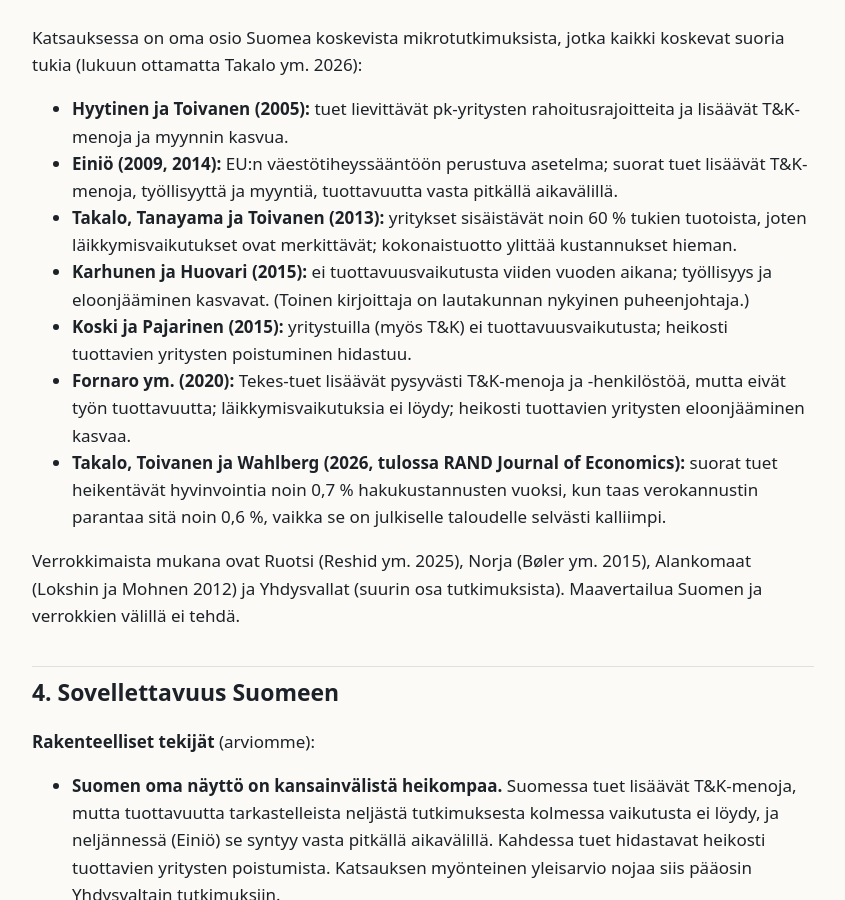
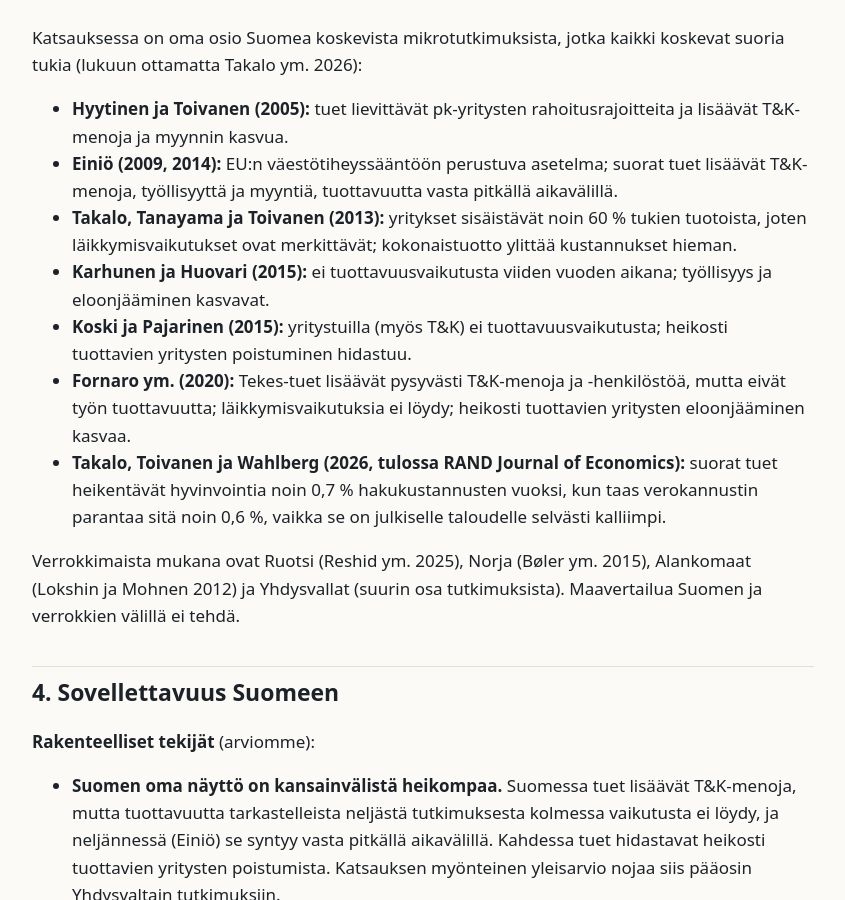
Before and after one commit to tuottavuuslautakunta/tutka, a Jekyll site: the page built from _tutkimukset/2026-08-20-labore-tk-politiikan-vaikutukset.md, in a window 1280 px wide and 900 px high, scrolled down 3912 px. Shown: the whole window, without its empty margins (81-926 px from the left). Built offline with Jekyll 4.4.1, drawn with Linux system fonts in a browser that asks for light colours.

Commit message:
Poista maininta lautakunnan puheenjohtajasta Labore-analyysistä
Co-Authored-By: Claude Opus 5.5 <noreply@anthropic.com>
Claude-Session: https://claude.ai/code/session_01NjZurEMh9AAtTXJqucf5cb

```diff
--- a/_tutkimukset/2026-08-20-labore-tk-politiikan-vaikutukset.md
+++ b/_tutkimukset/2026-08-20-labore-tk-politiikan-vaikutukset.md
@@ -80,7 +80,7 @@ Katsauksessa on oma osio Suomea koskevista mikrotutkimuksista, jotka kaikki kosk
 - **Hyytinen ja Toivanen (2005):** tuet lievittävät pk-yritysten rahoitusrajoitteita ja lisäävät T&K-menoja ja myynnin kasvua.
 - **Einiö (2009, 2014):** EU:n väestötiheyssääntöön perustuva asetelma; suorat tuet lisäävät T&K-menoja, työllisyyttä ja myyntiä, tuottavuutta vasta pitkällä aikavälillä.
 - **Takalo, Tanayama ja Toivanen (2013):** yritykset sisäistävät noin 60 % tukien tuotoista, joten läikkymisvaikutukset ovat merkittävät; kokonaistuotto ylittää kustannukset hieman.
-- **Karhunen ja Huovari (2015):** ei tuottavuusvaikutusta viiden vuoden aikana; työllisyys ja eloonjääminen kasvavat. (Toinen kirjoittaja on lautakunnan nykyinen puheenjohtaja.)
+- **Karhunen ja Huovari (2015):** ei tuottavuusvaikutusta viiden vuoden aikana; työllisyys ja eloonjääminen kasvavat.
 - **Koski ja Pajarinen (2015):** yritystuilla (myös T&K) ei tuottavuusvaikutusta; heikosti tuottavien yritysten poistuminen hidastuu.
 - **Fornaro ym. (2020):** Tekes-tuet lisäävät pysyvästi T&K-menoja ja -henkilöstöä, mutta eivät työn tuottavuutta; läikkymisvaikutuksia ei löydy; heikosti tuottavien yritysten eloonjääminen kasvaa.
 - **Takalo, Toivanen ja Wahlberg (2026, tulossa RAND Journal of Economics):** suorat tuet heikentävät hyvinvointia noin 0,7 % hakukustannusten vuoksi, kun taas verokannustin parantaa sitä noin 0,6 %, vaikka se on julkiselle taloudelle selvästi kalliimpi.
```
